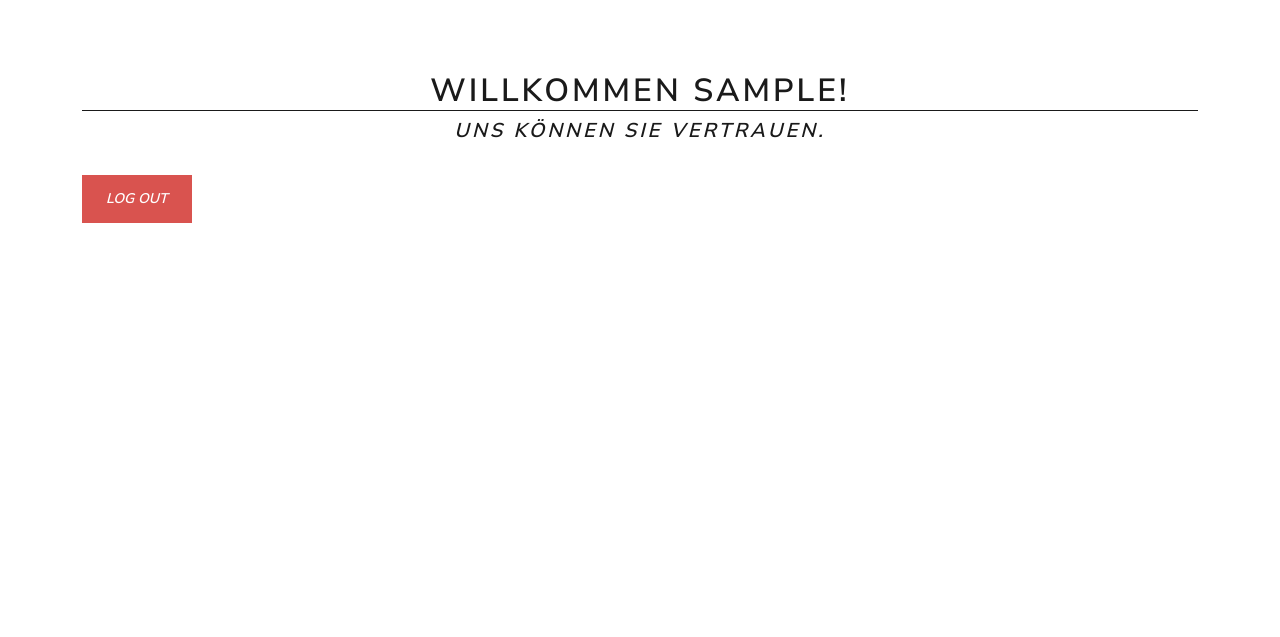
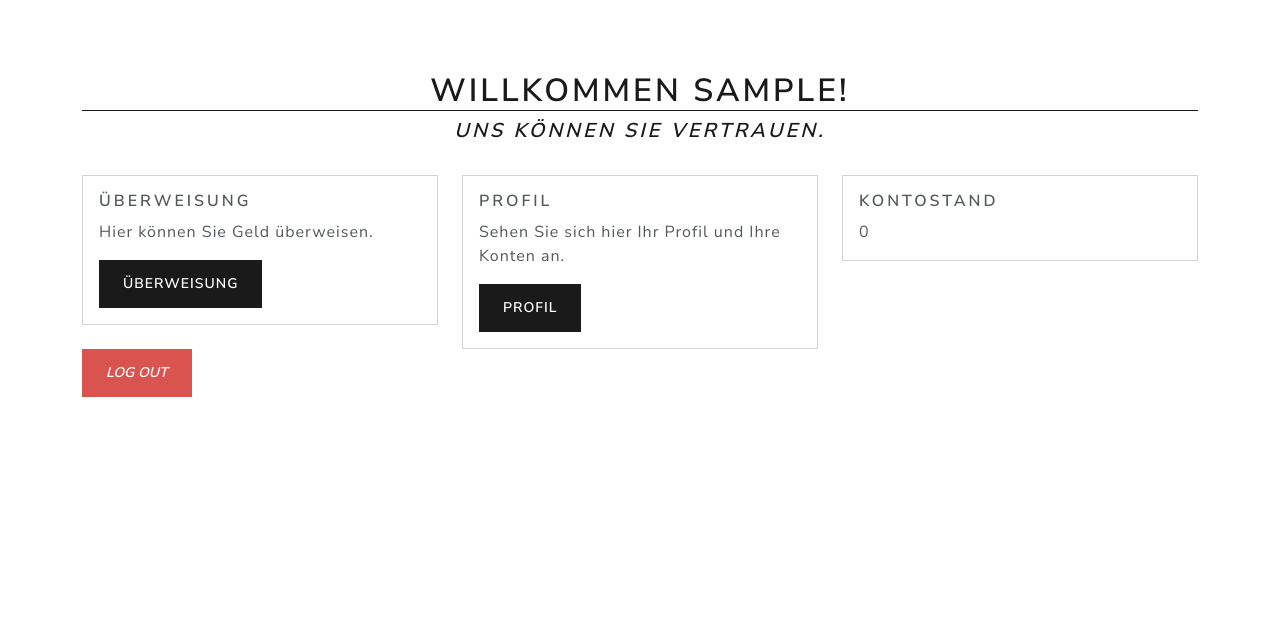
Before and after one commit to timstallinger/bank-website, a Django app: page / in a window 1280 px wide. Shown: the part 98-735 px from the top of the page. Run offline with Django 4.2, Linux system fonts and the light colour scheme; the visitor is signed in with stand-in values (Sample User, id 1); some libraries are stand-ins or nearby versions.

Commit message:
Homepage

```diff
--- a/megagutebank/home/admin.py
+++ b/megagutebank/home/admin.py
@@ -2,6 +2,7 @@ from django.contrib import admin
 from home.models import *
 
 admin.site.register(Bank)
+admin.site.register(Account)
 admin.site.register(Person)
 admin.site.register(Employee)
 admin.site.register(DebitCard)
--- a/megagutebank/home/forms.py
+++ b/megagutebank/home/forms.py
@@ -119,7 +119,7 @@ class KontoForm(ModelForm):
         # generate a random IBAN
         konto.iban = self.cleaned_data["konto_standort"] + str(random.randint(1000000000, 9999999999))
 
-        konto.typ = typ_to_int[self.cleaned_data["konto_typ"]]
+        konto.type = typ_to_int[self.cleaned_data["konto_typ"]]
         konto.owner = self.user
 
         if commit:
--- a/megagutebank/home/models.py
+++ b/megagutebank/home/models.py
@@ -34,7 +34,7 @@ class Account(models.Model):
     interest = models.FloatField(default=0)
     negative_interest = models.FloatField(default=0.073)
     status = models.IntegerField(default=0)
-    employee = models.ForeignKey(Employee, default=None, on_delete=models.RESTRICT, null=True)
+    employee = models.ForeignKey(Employee, default=None, on_delete=models.DO_NOTHING, blank=True)
 
 
 class DebitCard(models.Model):
--- a/megagutebank/megagutebank/urls.py
+++ b/megagutebank/megagutebank/urls.py
@@ -17,10 +17,12 @@ from django.contrib import admin
 from django.urls import include, path
 from django.views.generic.base import TemplateView
 
+from . import views
+
 context = {"Name": 'Tim'}
 
 urlpatterns = [
-    path("", TemplateView.as_view(template_name="index.html"), name="home"),
+    path('', views.index, name='home'),
     path("accounts/", include("home.urls")),
     path('admin/', admin.site.urls),
     path('profile/', TemplateView.as_view(template_name="profile.html"), name="user_profile")
--- /dev/null
+++ b/megagutebank/megagutebank/views.py
@@ -0,0 +1,10 @@
+from django.contrib.auth import login, authenticate
+
+from django.shortcuts import render, redirect
+
+def index(request):
+    kontostand = 0
+    # sum up all accounts of the user
+    for account in request.user.account_set.all():
+        kontostand += account.amount
+    return render(request, 'index.html', {'user': request.user, 'kontostand': kontostand})
--- a/megagutebank/templates/index.html
+++ b/megagutebank/templates/index.html
@@ -33,6 +33,33 @@
 
     <div class="container">
         {% if user.is_authenticated %}
+            <div class="row">
+                <div class="col-sm-4">
+                    <div class="card">
+                        <div class="card-body">
+                            <h5 class="card-title">Überweisung</h5>
+                            <p class="card-text">Hier können Sie Geld überweisen.</p>
+                            <a href="/accounts/konto/uberweisen" class="btn btn-primary">Überweisung</a>
+                        </div>
+                    </div>
+                </div>
+                <div class="col-sm-4">
+                    <div class="card">
+                        <div class="card-body">
+                            <h5 class="card-title">Profil</h5>
+                            <p class="card-text">Sehen Sie sich hier Ihr Profil und Ihre Konten an.</p>
+                            <a href="/profile" class="btn btn-primary">Profil</a>
+                        </div>
+                    </div>
+                </div>
+                <div class="col-sm-4">
+                    <div class="card">
+                        <div class="card-body">
+                            <h5 class="card-title">Kontostand</h5>
+                            <p class="card-text">{{ kontostand }}</p>
+                        </div>
+                    </div>
+                </div>
             <a href="{% url 'logout' %}"><button class="btn btn-danger btn-block" id="sign_out"><i class="fa fa-user">Log Out</button></a>
         {% else %}
         <a href="/accounts/register"><button class="btn btn-primary btn-block" id="acc"><i class="fa fa-user"></i> Neuen Bankaccount erstellen</button></a>
```
Also changed, not shown: megagutebank/home/migrations/0001_initial.py, megagutebank/home/migrations/0002_alter_account_employee.py (added).
